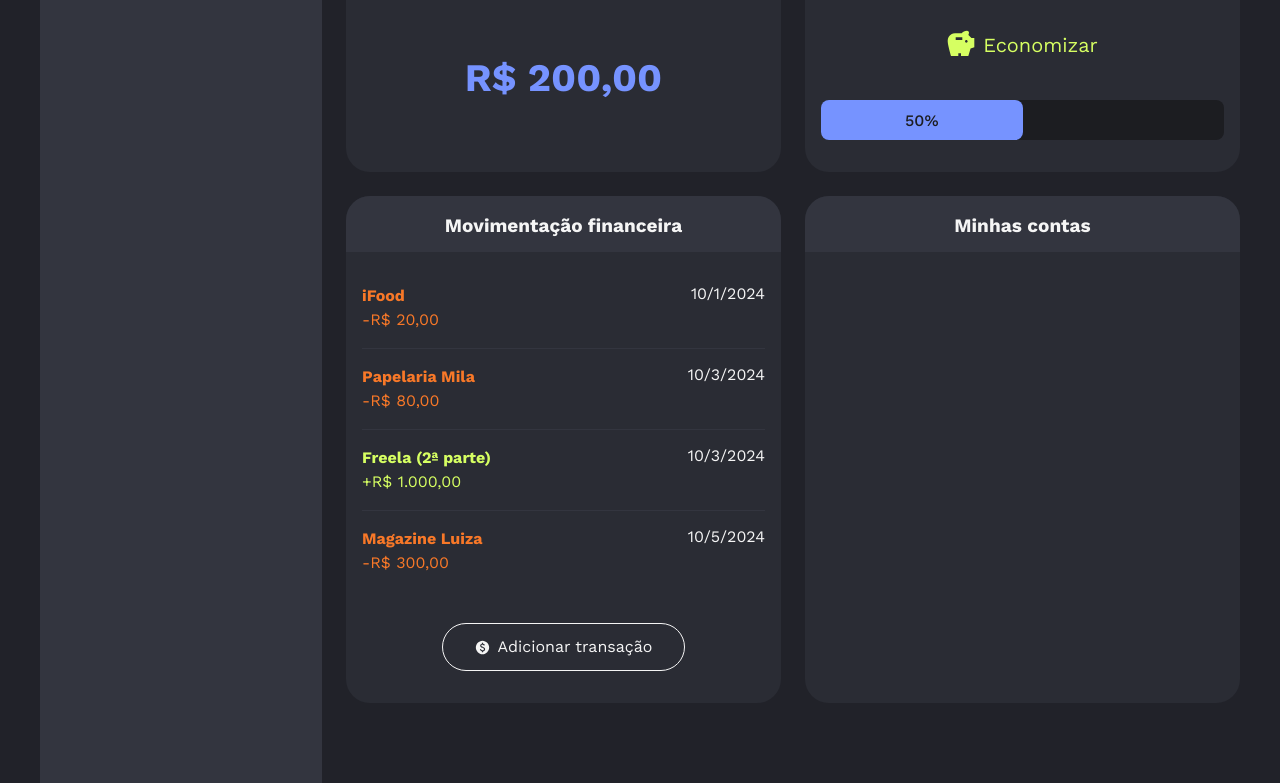
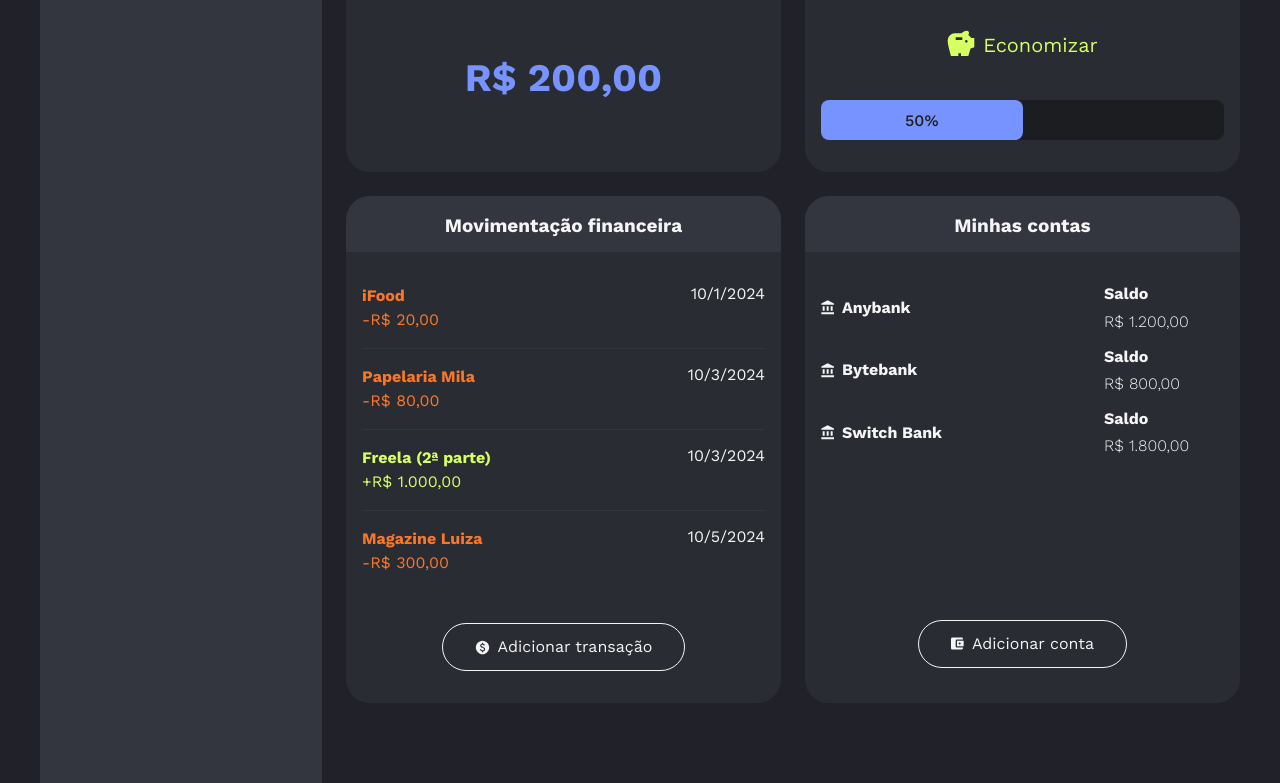
Before and after one commit to juliocreis/poupapp, a React (Vite) app: page / in a window 1280 px wide. Shown: the part 338-1121 px from the top of the page. Built offline with nearby package versions, Linux system fonts and the light colour scheme.

Commit message:
add accounts components

```diff
--- a/src/App.jsx
+++ b/src/App.jsx
@@ -6,6 +6,7 @@ import { Typography } from "./components/Typography";
 import { DailyBudget } from "./components/DailyBudget";
 import { SavingStatus } from "./components/SavingStatus";
 import { Transactions } from "./components/Transactions";
+import { Accounts } from "./components/Accounts";
 
 import Card from "./components/Cards";
 
@@ -60,7 +61,7 @@ function App() {
                 Minhas contas
               </Card.Header>
               <Card.Body>
-
+                <Accounts />
               </Card.Body>
             </Card>
           </section>
--- /dev/null
+++ b/src/components/AccountItem/index.jsx
@@ -0,0 +1,17 @@
+import { Formater } from "../Formater";
+import { IconBank, IconWallet } from "../Icons";
+
+export function AccountItem({ item }) {
+    return (
+        <div className="flex justify-between text-neutral-text">
+            <p className="flex items-center justify-center gap-2 font-bold m-0 p-0 leading-[120%]">
+                <IconBank />
+                {item.bank}
+            </p>
+            <div className="w-[120px] leading-[120%] flex flex-col gap-2">
+                <p className="font-bold">Saldo</p>
+                <p className="font-[15px] font-light"><Formater value={item.balance} /></p>
+            </div>
+        </div>
+    )
+}
--- /dev/null
+++ b/src/components/Accounts/index.jsx
@@ -0,0 +1,39 @@
+import { AccountItem } from "../AccountItem";
+import { Button } from "../Button";
+import { IconWallet } from "../Icons";
+
+const banks = [
+  {
+    bank: "Anybank",
+    balance: 1200,
+  },
+  {
+    bank: "Bytebank",
+    balance: 800,
+  },
+  {
+    bank: "Switch Bank",
+    balance: 1800,
+  },
+];
+
+export function Accounts() {
+  return (
+    <div className="w-full flex flex-col gap-41">
+      <ul className="flex flex-col gap-4">
+        {banks.map((account, index) => {
+          return (
+            <li key={index}>
+              <AccountItem item={account}></AccountItem>
+            </li>
+          );
+        })}
+      </ul>
+
+      <Button>
+        <IconWallet />
+        Adicionar conta
+      </Button>
+    </div>
+  );
+}
--- a/src/components/Button/index.jsx
+++ b/src/components/Button/index.jsx
@@ -1,5 +1,5 @@
 export function Button({ children, ...props}) {
     return (
-        <button {...props}>{children}</button>
+        <button className="text-neutral-text border border-neutral-text rounded-3xl flex items-center gap-2 px-8 py-[11px] mx-auto cursor-pointer" {...props}>{children}</button>
     )
 }
--- a/src/components/Transactions/index.jsx
+++ b/src/components/Transactions/index.jsx
@@ -40,7 +40,7 @@ export function Transactions() {
           );
         })}
       </ul>
-      <Button className="text-neutral-text border border-neutral-text rounded-3xl flex items-center gap-2 px-8 py-[11px] mx-auto cursor-pointer">
+      <Button>
         <IconCurrency />
         Adicionar transação
       </Button>
```
